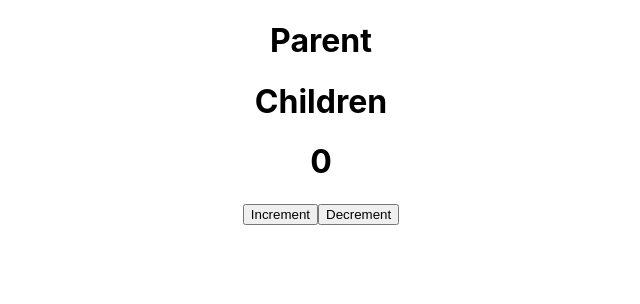
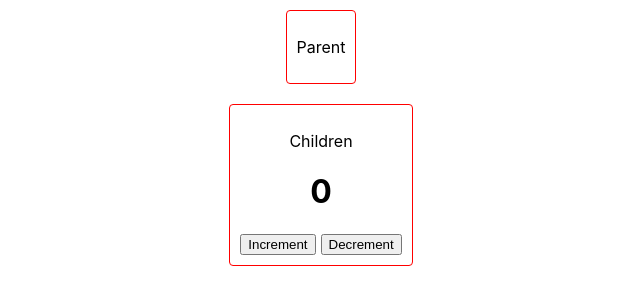
Before and after one commit to cseswapon/state_props_reducer, a React (Create React App) app: page / in a window 1280 px wide. Shown: the top 304 px of the page, without its empty margins (319-959 px from the left). Built offline with nearby package versions, Linux system fonts and the light colour scheme.

Commit message:
[ADD] - added with props drealing

```diff
--- a/src/App.css
+++ b/src/App.css
@@ -1,5 +1,9 @@
 .App {
   text-align: center;
+  display: flex;
+  flex-direction: column;
+  justify-content: center;
+  align-items: center;
 }
 
 .App-logo {
--- a/src/Pages/Child/Child.jsx
+++ b/src/Pages/Child/Child.jsx
@@ -1,14 +1,25 @@
-import React, { useState } from 'react';
+import React from 'react';
 
-const Child = () => {
-    const [counter,setCounter] = useState(0)
+const Child = ({counter,setCounter}) => {
+
+    const boxDesign = {
+        padding: 10,
+        border: '1px solid red',
+        borderRadius: 4,
+        margin: 10,
+    }
     return (
-        <div>
-            <h1>Children</h1>
-            <h1>{counter}</h1>
-            <button onClick={()=>setCounter(counter + 1)}>Increment</button>
-            <button onClick={()=>setCounter((privies)=>privies-1)}>Decrement</button>
-        </div>
+      <div style={boxDesign}>
+        <p>Children</p>
+        <h1>{counter}</h1>
+        <button onClick={() => setCounter(counter + 1)}>Increment</button>
+        <button
+          style={{ marginLeft: 5 }}
+          onClick={() => setCounter((privies) => privies - 1)}
+        >
+          Decrement
+        </button>
+      </div>
     );
 };
 
--- a/src/Pages/Parent/Parent.jsx
+++ b/src/Pages/Parent/Parent.jsx
@@ -1,13 +1,22 @@
-import React from 'react';
-import Child from '../Child/Child';
+import React, { useState } from "react";
+import Child from "../Child/Child";
 
 const Parent = () => {
-    return (
-        <div>
-            <h1>Parent</h1>
-            <Child/>
-        </div>
-    );
+     const [counter, setCounter] = useState(0);
+    const boxDesign = {
+      padding: 10,
+      border: "1px solid red",
+      borderRadius: 4,
+      margin: 10,
+    };
+  return (
+    <>
+      <div style={boxDesign}>
+        <p>Parent</p>
+      </div>
+          <Child counter={counter} setCounter={setCounter} />
+    </>
+  );
 };
 
 export default Parent;
```
